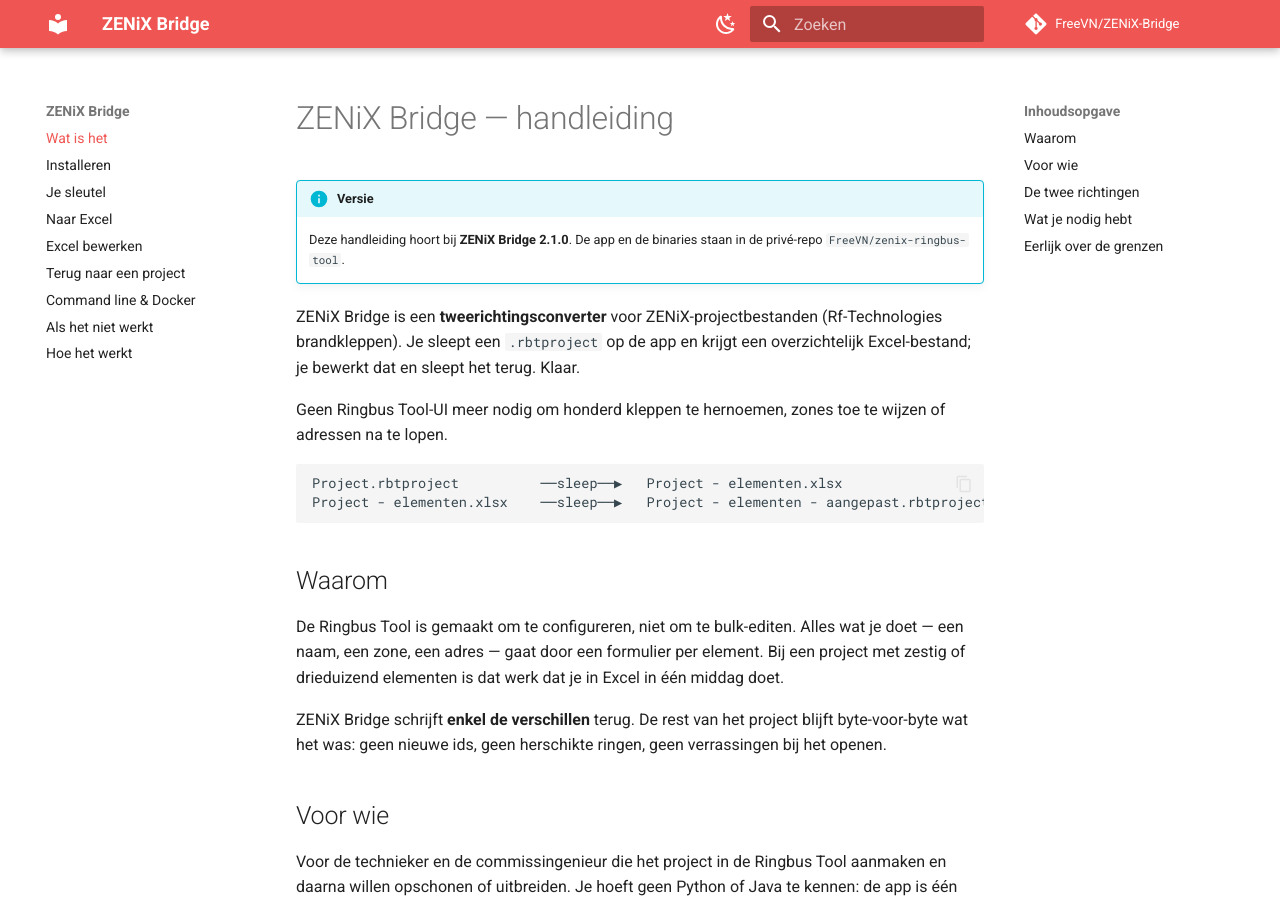
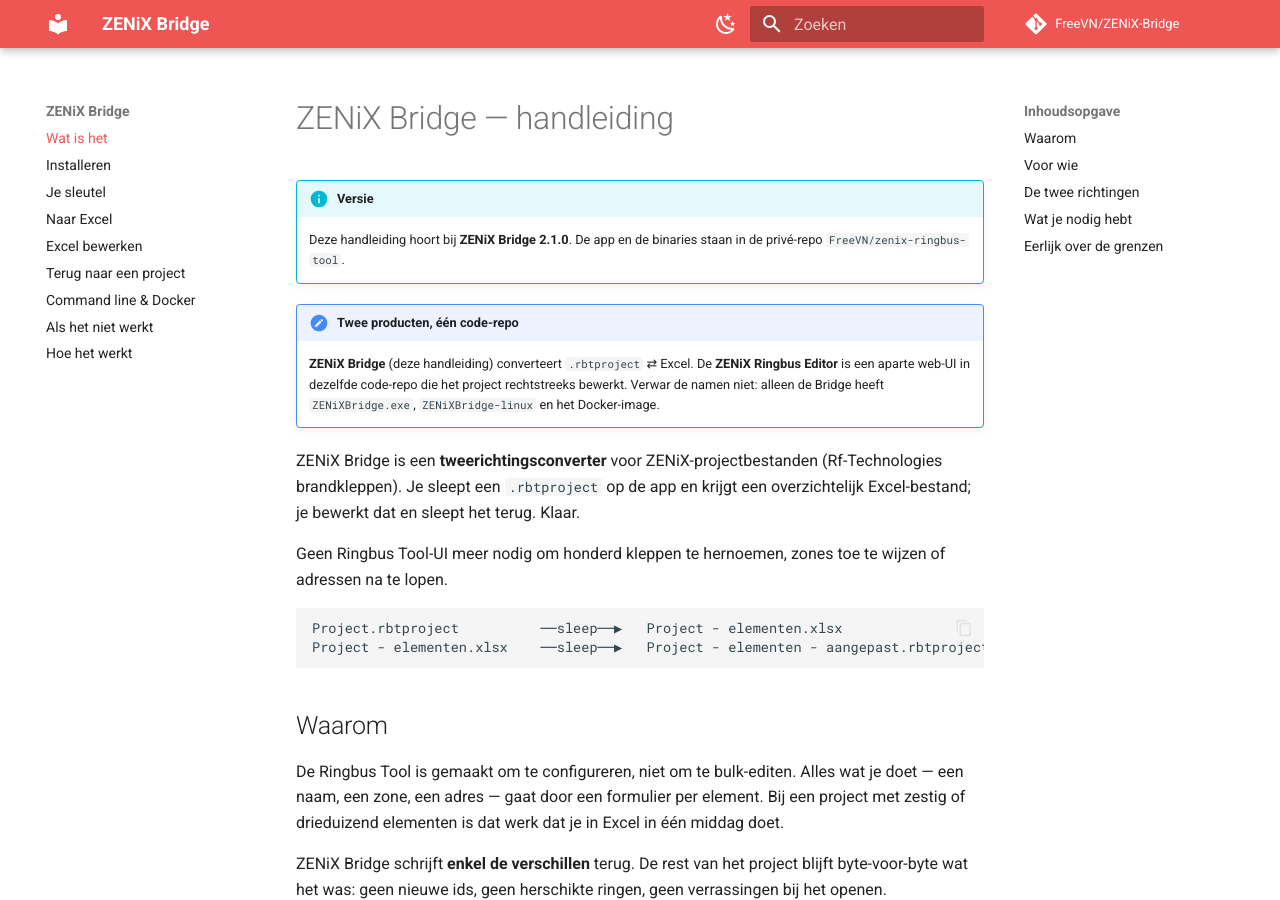
Before and after one commit to FreeVN/ZENiX-Bridge, an MkDocs documentation site: the page built from docs/index.md, in a window 1280 px wide and 900 px high. Built offline with MkDocs 1.6.1 and Material for MkDocs 9.7.7, drawn with Linux system fonts in a browser that asks for light colours; comment, search, counter and statistics services are not loaded.

Commit message:
docs: verwijs naar de ZENiX Ringbus Editor als apart product
De code-repo bevat naast de Bridge ook de Ringbus Editor (web-UI). Zonder deze
notitie lijkt 'ZENiX Bridge' de enige tool en is de naamsverwarring compleet.

Refs: T-024

```diff
--- a/docs/index.md
+++ b/docs/index.md
@@ -3,6 +3,12 @@
 !!! info "Versie"
     Deze handleiding hoort bij **ZENiX Bridge 2.1.0**. De app en de binaries
     staan in de privé-repo `FreeVN/zenix-ringbus-tool`.
+
+!!! note "Twee producten, één code-repo"
+    **ZENiX Bridge** (deze handleiding) converteert `.rbtproject` ⇄ Excel.
+    De **ZENiX Ringbus Editor** is een aparte web-UI in dezelfde code-repo die
+    het project rechtstreeks bewerkt. Verwar de namen niet: alleen de Bridge
+    heeft `ZENiXBridge.exe`, `ZENiXBridge-linux` en het Docker-image.
 
 ZENiX Bridge is een **tweerichtingsconverter** voor ZENiX-projectbestanden
 (Rf-Technologies brandkleppen). Je sleept een `.rbtproject` op de app en krijgt
```
Also changed, not shown: README.md (+7 -0 lines).
